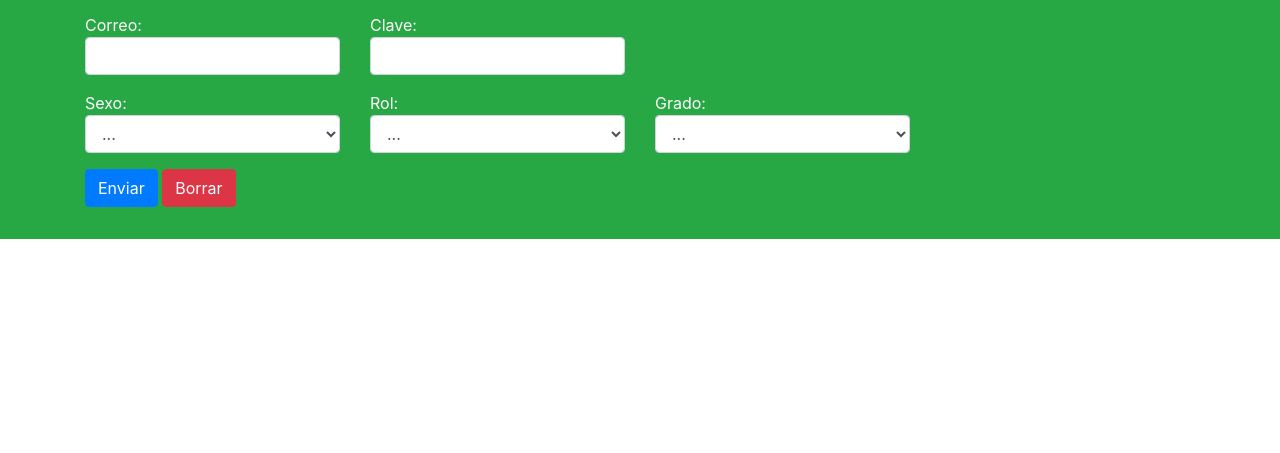
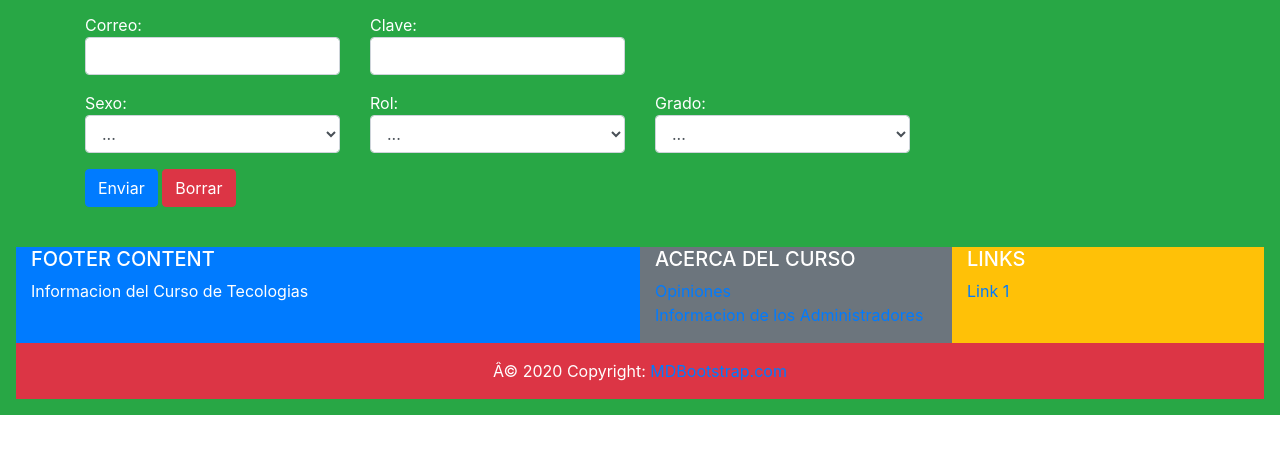
Before and after one commit to Jesrael-Escobar-Basilio/APLICACIONESWEB, a plain HTML site: page Formulario.html in a window 1280 px wide. Shown: the part 209-662 px from the top of the page. Drawn offline with nearby package versions, Linux system fonts and the light colour scheme.

Commit message:
Formulario

```diff
--- a/Formulario.html
+++ b/Formulario.html
@@ -17,7 +17,8 @@
 
     <body>
         <nav class="navbar navbar-expand-lg navbar-light bg-light">
-            <button class="navbar-toggler" type="button" data-toggle="collapse" data-target="#navbarTogglerDemo03" aria-controls="navbarTogglerDemo03" aria-expanded="false" aria-label="Toggle navigation">
+            <button class="navbar-toggler" type="button" data-toggle="collapse" data-target="#navbarTogglerDemo03"
+                aria-controls="navbarTogglerDemo03" aria-expanded="false" aria-label="Toggle navigation">
                 <span class="navbar-toggler-icon"></span>
             </button>
             <a class="navbar-brand" href="#">Curso de Tecnologia</a>
@@ -120,7 +121,77 @@
                 </p>
             </form>
         </div>
+
     </body>
+      <!-- Footer -->
+      <footer class="page-footer font-small pt-4">
+
+        <!-- Footer Links -->
+        <div class="container-fluid text-center text-md-left">
+
+            <!-- Grid row -->
+            <div class="row">
+
+                <!-- Grid column -->
+                <div class="col-md-6 mt-md-0 mt-3 btn-primary">
+
+                    <!-- Content -->
+                    <h5 class="text-uppercase">Footer Content</h5>
+                    <p>Informacion del Curso de Tecologias</p>
+
+                </div>
+                <!-- Grid column -->
+
+                <hr class="clearfix w-100 d-md-none pb-3">
+
+                <!-- Grid column -->
+                <div class="col-md-3 mb-md-0 mb-3 bg-secondary">
+
+                    <!-- Links -->
+                    <h5 class="text-uppercase">Acerca del Curso</h5>
+
+                    <ul class="list-unstyled">
+                        <li>
+                            <a href="#!">Opiniones </a>
+                        </li>
+                        <li>
+                            <a href="#!">Informacion de los Administradores </a>
+                        </li>
+                    </ul>
+
+                </div>
+                <!-- Grid column -->
+
+                <!-- Grid column -->
+                <div class="col-md-3 mb-md-0 mb-3 bg-warning">
+
+                    <!-- Links -->
+                    <h5 class="text-uppercase" >Links</h5>
+
+                    <ul class="list-unstyled">
+                        <li>
+                            <a href="#!">Link 1</a>
+                        </li>
+
+                    </ul>
+
+                </div>
+                <!-- Grid column -->
+
+            </div>
+            <!-- Grid row -->
+
+        </div>
+        <!-- Footer Links -->
+
+        <!-- Copyright -->
+        <div class="footer-copyright text-center py-3 bg-danger"> © 2020 Copyright:
+            <a href="https://mdbootstrap.com/"> MDBootstrap.com</a>
+        </div>
+        <!-- Copyright -->
+
+    </footer>
+    <!-- Footer -->
     <script src="https://code.jquery.com/jquery-3.5.1.slim.min.js"
         integrity="sha384-DfXdz2htPH0lsSSs5nCTpuj/zy4C+OGpamoFVy38MVBnE+IbbVYUew+OrCXaRkfj"
         crossorigin="anonymous"></script>
@@ -131,4 +202,5 @@
         integrity="sha384-OgVRvuATP1z7JjHLkuOU7Xw704+h835Lr+6QL9UvYjZE3Ipu6Tp75j7Bh/kR0JKI"
         crossorigin="anonymous"></script>
 
+
     </html>
```
Lines whose indentation alone changed are shown as unchanged.
